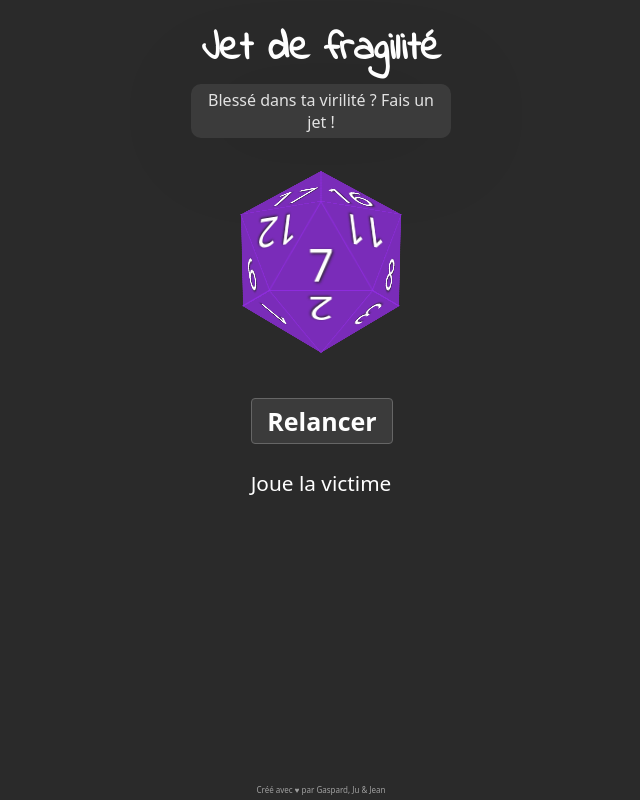
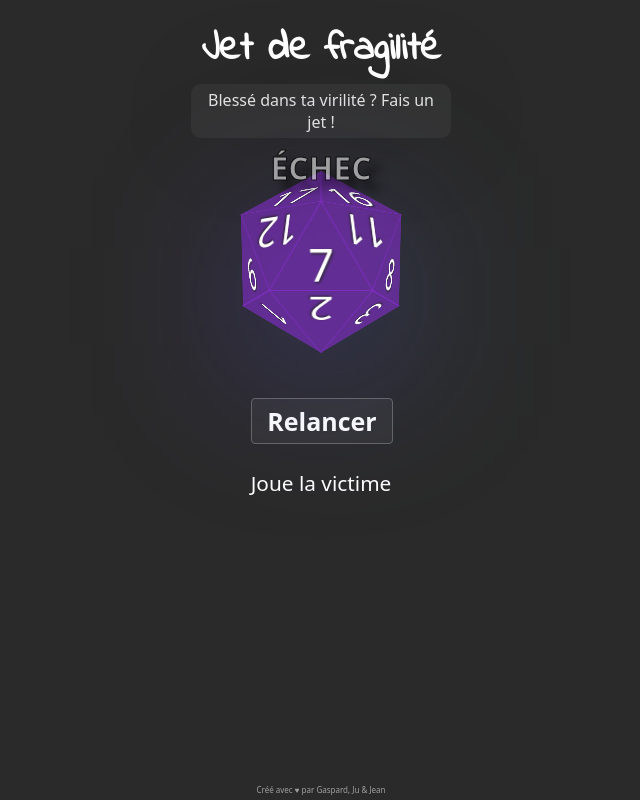
Before and after one commit to vankasteelj/jet-de-fragilite, a plain HTML site: page index.html in a window 1280 px wide. Both pictures are taken after a click on the element 640 px from the left and 254 px from the top of the page. Shown: the whole page, without its empty margins (319-959 px from the left). Drawn offline with nearby package versions, Linux system fonts and the light colour scheme.

Commit message:
glow + score result popup

```diff
--- a/css/dice.css
+++ b/css/dice.css
@@ -182,3 +182,31 @@
 .die .face:nth-child(15) {
   transform: rotateY(540deg) translateZ(75px) translateY(54.18px) rotateX(-11deg);
 }
+.content:after {
+  position: absolute;
+  content: "";
+  top: 3vw;
+  left: 0;
+  right: 0;
+  z-index: -1;
+  height: 100%;
+  width: 100%;
+  margin: 0 auto;
+  transform: scale(0.65);
+  filter: blur(10vw);
+  background: linear-gradient(270deg, var(--dice-glow-1), var(--dice-glow-2));
+  background-size: auto;
+  background-size: 200% 200%;
+  animation: animateGlow 10s ease infinite;
+}
+@keyframes animateGlow {
+  0% {
+    background-position: 0% 50%;
+  }
+  50% {
+    background-position: 100% 50%;
+  }
+  100% {
+    background-position: 0% 50%;
+  }
+}
--- a/css/main.css
+++ b/css/main.css
@@ -90,3 +90,19 @@ h1 {
   width: calc(100vw - 10px);
   text-decoration: none;
 }
+.resultPopup {
+  color: #ddd;
+  z-index: 100;
+  position: absolute;
+  text-transform: uppercase;
+  width: 100vw;
+  font-size: 2em;
+  font-weight: bold;
+  text-shadow: 10px 10px 10px black;
+  text-align: center;
+  height: 100px;
+  margin-top: -210px;
+  -webkit-text-stroke: 1px black;
+  line-height: 40px;
+  display: none;
+}
--- a/css/theme.css
+++ b/css/theme.css
@@ -1,16 +1,18 @@
 :root {
-  --dice-color: rgba(148, 45, 232, 0.75);
+  --dice-color: rgba(148, 45, 232, 0.5);
   --dice-text: #fefefe;
+  --dice-glow-1: rgba(15, 255, 193, .4);
+  --dice-glow-2: rgba(126, 15, 255, .4);
 
   --app-background: #2a2a2a;
   --text-color: #fefefe;
   --text-color-dimmed: #e2e2e2;
 
   --description-text: #e2e2e2;
-  --description-background: rgba(100, 100, 100, 0.30);
+  --description-background: #333;
 
   --button-text: #fefefe;
-  --button-color: rgba(100, 100, 100, 0.30);
+  --button-color: #333;
   --button-color-hover: #666;
   --button-color-active: #333;
   --button-border: #666;
--- a/index.html
+++ b/index.html
@@ -53,6 +53,8 @@
     </div>
   </div>
 
+  <div class="resultPopup"></div>
+
   <div class="button">
     <a href="" class="randomize">Lancer</a>
   </div>
--- a/roll.js
+++ b/roll.js
@@ -70,6 +70,9 @@ const randomAction = (face, reroll) => {
   const i = actions[range].length - 1
   const rand = Math.floor((Math.random() * i)) + 1
   console.log('Résultat: %s - %s (action %s: %s)', face, actions[range][0].toLowerCase(), rand, actions[range][rand])
+  setTimeout(() => {
+    $('.resultPopup').text(actions[range][0]).fadeIn(100).delay(600).fadeOut(1000)
+  }, 200)
   return actions[range][rand]
 }
 
```
